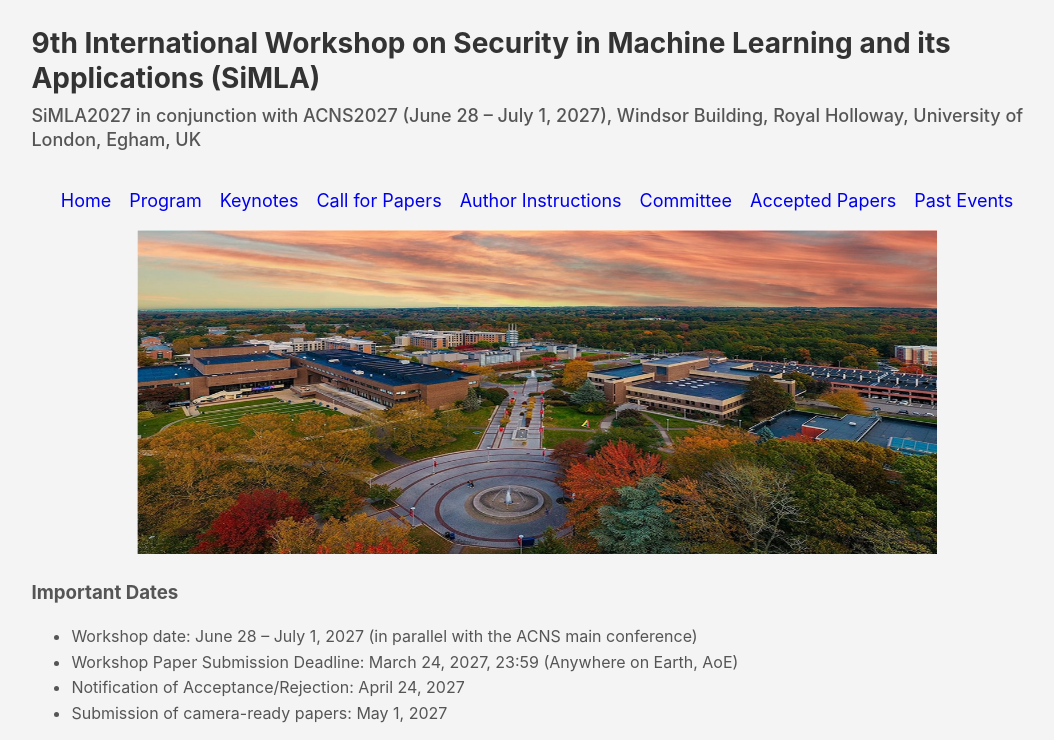
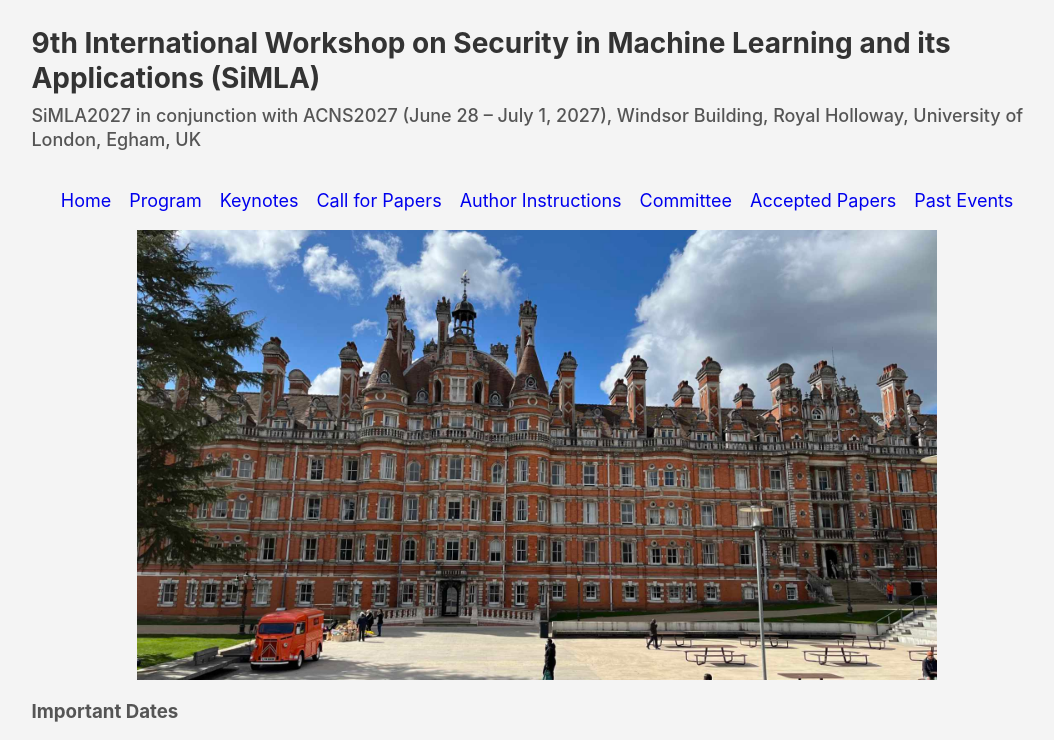
Before and after one commit to simla-acns/simla2027, a plain HTML site: page index.html in a window 1280 px wide. Shown: the top 740 px of the page, without its empty margins (103-1157 px from the left). Drawn offline with Linux system fonts and the light colour scheme.

Commit message:
Royal Holloway

```diff
--- a/css/style.css
+++ b/css/style.css
@@ -21,6 +21,14 @@ img{
 #main_pic{
 	margin-top:15px;
 	text-align:center;
+}
+
+#main_pic img{
+	display:block;
+	width:100%;
+	max-width:800px;
+	height:auto;
+	margin:0 auto;
 }
 
 em{
--- a/index.html
+++ b/index.html
@@ -59,8 +59,8 @@
 			</nav>
 
 			<div id="main_pic">
-				<!-- the picture should be updated to Stony Brook -->
-				<img src="images/StonyBrook.jpg" alt="StonyBrook" width="800" />
+				<!-- Campus photo source: https://acns2027.isg.rhul.ac.uk/images/campus/founders_building.jpg -->
+				<img src="images/royal-holloway-founders-building.jpg" alt="Founder’s Building at Royal Holloway, University of London, Egham, United Kingdom" width="1920" height="1080" />
 			</div>
 
 			<!--
```
Also changed, not shown: images/royal-holloway-founders-building.jpg (added).
